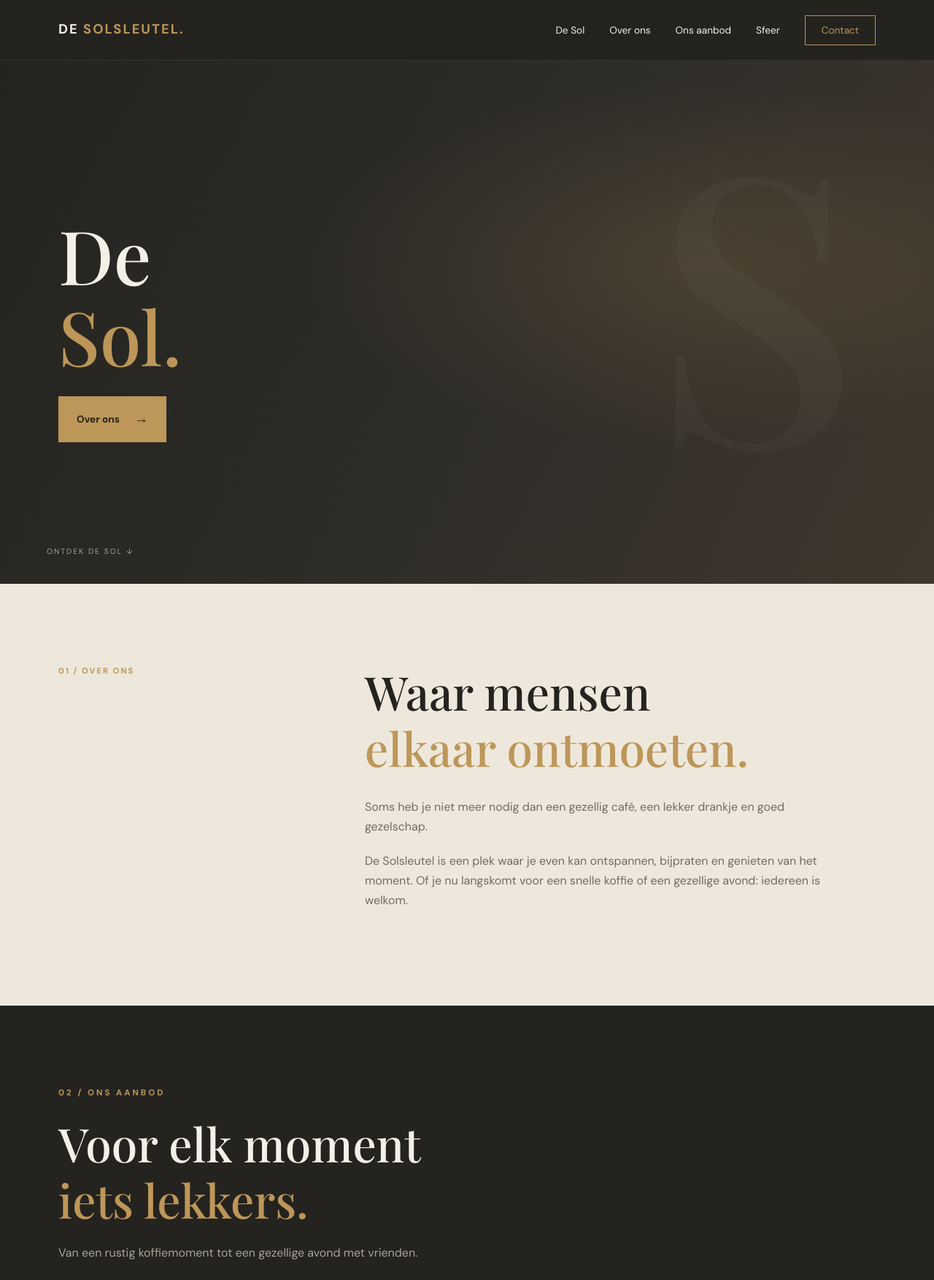
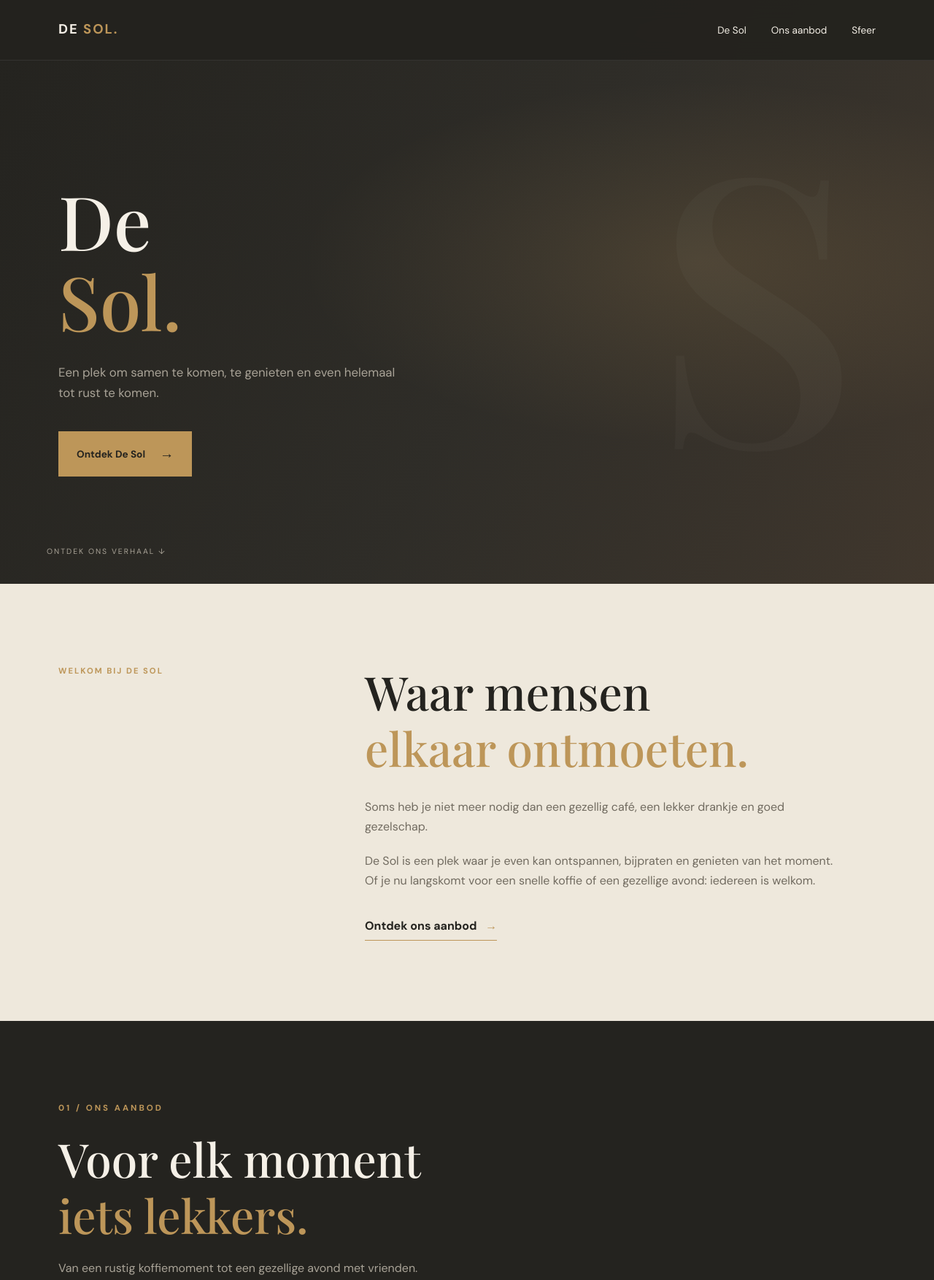
Before and after one commit to sethdpr/de-solsleutel, a plain HTML site: page index.html in a window 1280 px wide. Shown: the top 1754 px of the page at 73% size. Drawn offline with nearby package versions, Linux system fonts and the light colour scheme.

Commit message:
First structure update

```diff
--- a/index.html
+++ b/index.html
@@ -1,13 +1,16 @@
+
 <!DOCTYPE html>
 <html lang="nl">
 <head>
   <meta charset="UTF-8">
   <meta name="viewport" content="width=device-width, initial-scale=1.0">
-  <meta name="description" content="Ontdek De Solsleutel, een gezellige ontmoetingsplek voor de buurt.">
+  <meta name="description" content="Ontdek De Sol, een gezellige ontmoetingsplek voor de buurt.">
   <title>De Sol | Een café voor iedereen</title>
+
   <link rel="preconnect" href="https://fonts.googleapis.com">
   <link rel="preconnect" href="https://fonts.gstatic.com" crossorigin>
   <link href="https://fonts.googleapis.com/css2?family=DM+Sans:wght@400;500;600;700&family=Playfair+Display:wght@500;600;700&display=swap" rel="stylesheet">
+
   <link rel="stylesheet" href="style.css">
 </head>
 <body>
@@ -15,7 +18,8 @@
   <!-- Navigation -->
   <header class="header">
     <nav class="navbar container">
-      <a href="#home" class="logo">DE <span>SOLSLEUTEL.</span></a>
+
+      <a href="#home" class="logo">DE <span>SOL.</span></a>
 
       <button class="menu-toggle" id="menu-toggle"
         aria-label="Menu openen" aria-expanded="false">
@@ -26,39 +30,46 @@
 
       <ul class="nav-links" id="nav-links">
         <li><a href="#home">De Sol</a></li>
-        <li><a href="#over-ons">Over ons</a></li>
         <li><a href="#aanbod">Ons aanbod</a></li>
         <li><a href="#sfeer">Sfeer</a></li>
-        <li><a href="#contact" class="nav-button">Contact</a></li>
       </ul>
+
     </nav>
   </header>
 
   <main>
 
-    <!-- De Sol -->
-    <section class="hero" id="home">
+    <!-- DE SOL: Homepage + About -->
+    <div id="home">
+
+      <!-- Hero -->
+      <section class="hero">
         <div class="hero-overlay"></div>
 
         <div class="hero-content container">
           <h1>De<br><span>Sol.</span></h1>
 
-        <a href="#over-ons" class="button button-primary">
-          Over ons <span>→</span>
+          <p class="hero-description">
+            Een plek om samen te komen, te genieten
+            en even helemaal tot rust te komen.
+          </p>
+
+          <a href="#intro" class="button button-primary">
+            Ontdek De Sol <span>→</span>
           </a>
         </div>
 
         <div class="hero-bottom">
-        <a href="#over-ons">ONTDEK DE SOL ↓</a>
+          <a href="#intro">ONTDEK ONS VERHAAL ↓</a>
         </div>
       </section>
 
-    <!-- Over ons -->
-    <section class="about section-padding" id="over-ons">
+      <!-- Introduction / About -->
+      <section class="about section-padding" id="intro">
         <div class="container about-grid">
 
           <div class="section-label">
-          <span>01 / OVER ONS</span>
+            <span>WELKOM BIJ DE SOL</span>
           </div>
 
           <div class="about-content">
@@ -71,24 +82,31 @@
             </p>
 
             <p>
-            De Solsleutel is een plek waar je even kan
-            ontspannen, bijpraten en genieten van het moment.
+              De Sol is een plek waar je even kan ontspannen,
+              bijpraten en genieten van het moment.
               Of je nu langskomt voor een snelle koffie of een
               gezellige avond: iedereen is welkom.
             </p>
 
+            <a href="#aanbod" class="text-link">
+              Ontdek ons aanbod <span>→</span>
+            </a>
+
           </div>
-
         </div>
       </section>
 
-    <!-- Ons aanbod -->
+    </div>
+
+    <!-- 01: ONS AANBOD -->
     <section class="offer section-padding" id="aanbod">
       <div class="container">
 
         <div class="section-heading">
-          <p class="eyebrow">02 / ONS AANBOD</p>
+          <p class="eyebrow">01 / ONS AANBOD</p>
+
           <h2>Voor elk moment<br><span>iets lekkers.</span></h2>
+
           <p>
             Van een rustig koffiemoment tot een gezellige avond
             met vrienden.
@@ -143,11 +161,11 @@
       </div>
     </section>
 
-    <!-- Sfeer -->
+    <!-- 02: SFEER -->
     <section class="atmosphere section-padding" id="sfeer">
       <div class="container atmosphere-content">
 
-        <p class="eyebrow">03 / SFEER</p>
+        <p class="eyebrow">02 / SFEER</p>
 
         <h2>Goede momenten.<br><span>Goede mensen.</span></h2>
 
@@ -156,44 +174,9 @@
           en even te genieten van het leven.
         </p>
 
-        <a href="#contact" class="button button-outline">
-          Ontdek De Sol
+        <a href="#home" class="button button-outline">
+          Terug naar boven
         </a>
-
-      </div>
-    </section>
-
-    <!-- Contact -->
-    <section class="contact section-padding" id="contact">
-      <div class="container contact-grid">
-
-        <div>
-          <p class="eyebrow">04 / CONTACT</p>
-          <h2>Spring eens<br><span>binnen.</span></h2>
-          <p>
-            Zin in een drankje of een gezellig moment?
-            Je bent welkom bij De Solsleutel.
-          </p>
-        </div>
-
-        <div class="contact-details">
-
-          <div class="contact-item">
-            <span>LOCATIE</span>
-            <p>Adresgegevens volgen</p>
-          </div>
-
-          <div class="contact-item">
-            <span>OPENINGSUREN</span>
-            <p>Meer informatie volgt</p>
-          </div>
-
-          <div class="contact-item">
-            <span>CONTACT</span>
-            <p>Contactgegevens volgen</p>
-          </div>
-
-        </div>
 
       </div>
     </section>
@@ -202,12 +185,17 @@
 
   <!-- Footer -->
   <footer class="footer">
+
     <div class="container footer-content">
-      <a href="#home" class="logo">DE <span>SOLSLEUTEL.</span></a>
-      <span>© <span id="year"></span> De Solsleutel</span>
+      <a href="#home" class="logo">DE <span>SOL.</span></a>
+
+      <span>© <span id="year"></span> De Sol</span>
     </div>
 
-    <p class="demo-notice">Websiteconcept – niet de officiële website.</p>
+    <p class="demo-notice">
+      Websiteconcept – niet de officiële website.
+    </p>
+
   </footer>
 
   <script src="script.js"></script>
```
Lines whose indentation alone changed are shown as unchanged.
